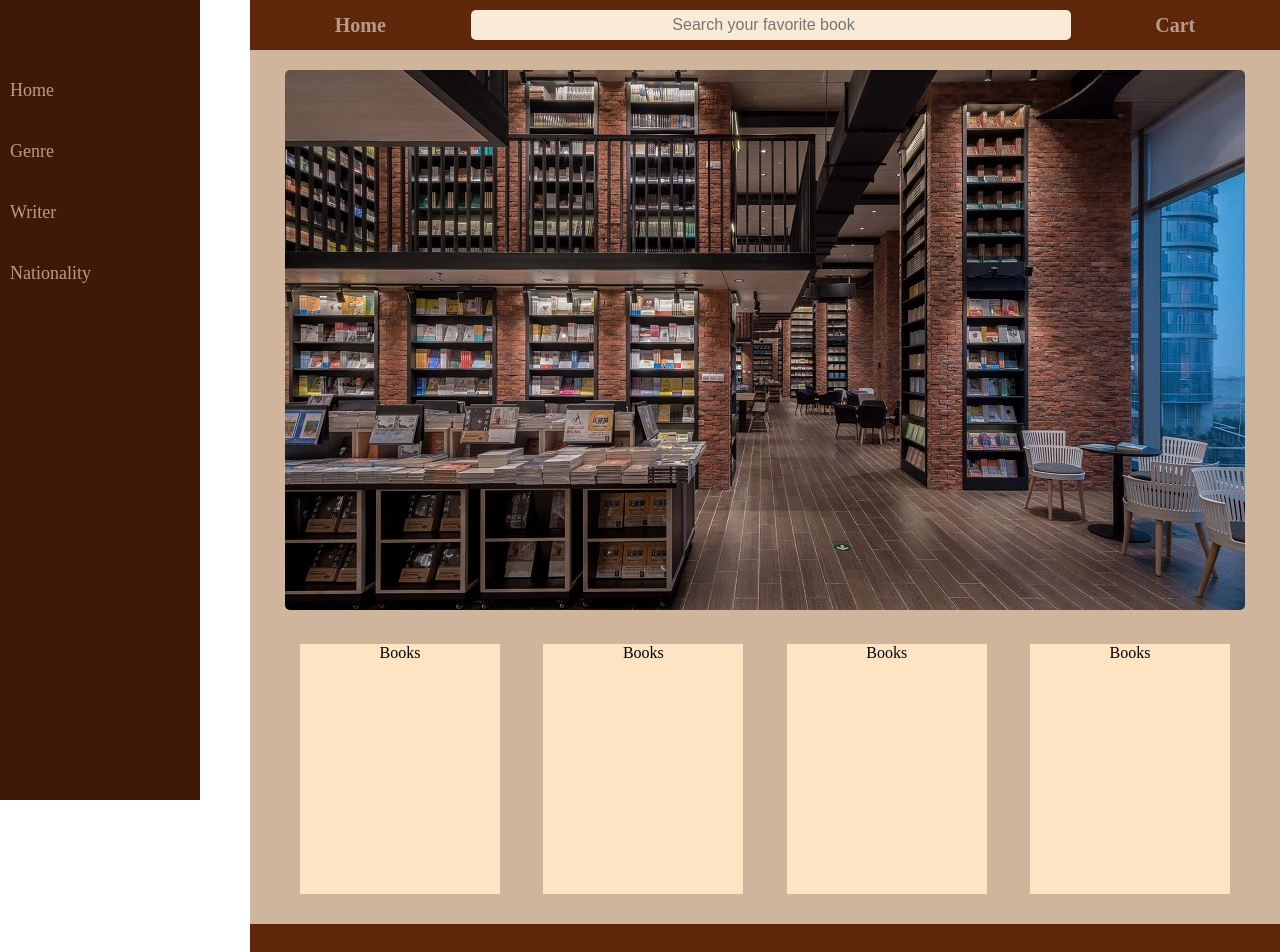
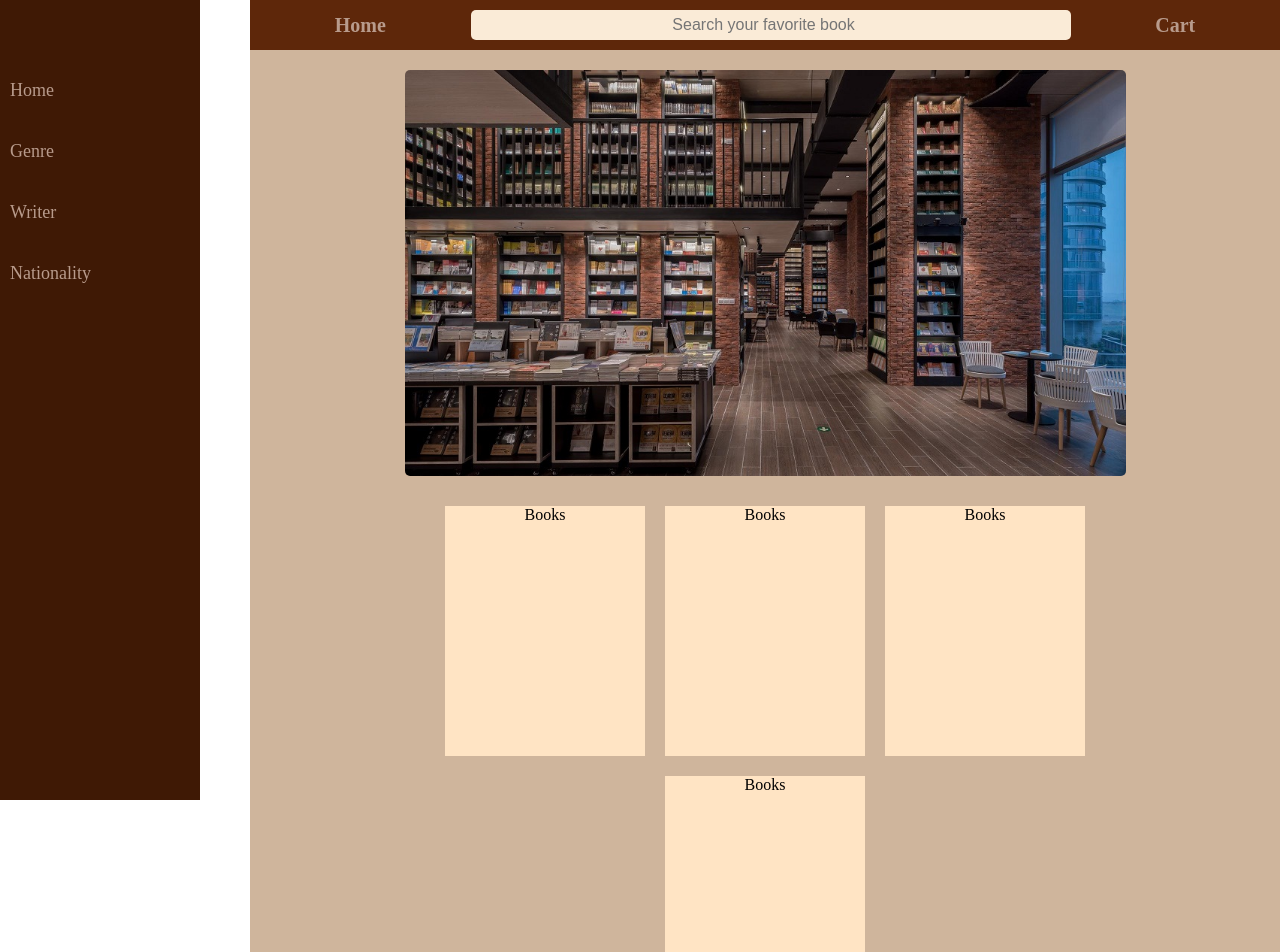
Before and after one commit to Mostafa-Farhadi/bookstore-website-nextjs, a Next.js app: page / in a window 1280 px wide. Shown: the top 952 px of the page. Built offline with nearby package versions, Linux system fonts and the light colour scheme.

Commit message:
Set display to flex and change style of books container

```diff
--- a/styles/pages/index.scss
+++ b/styles/pages/index.scss
@@ -1,15 +1,18 @@
 #home {
-    text-align: center;
+    display: flex;
+    flex-direction: column;
+    align-items: center;
     img {
         margin-top: 20px;
+        width: 70%;
         border-radius: 5px;
     }
     .books {
-        width: 950px;
+        max-width: 70%;
         display: flex;
+        justify-content: center;
         flex-wrap: wrap;
         margin: 20px auto;
-        justify-content: space-between;
         @import "../components/book.scss";
     }
 }
```
